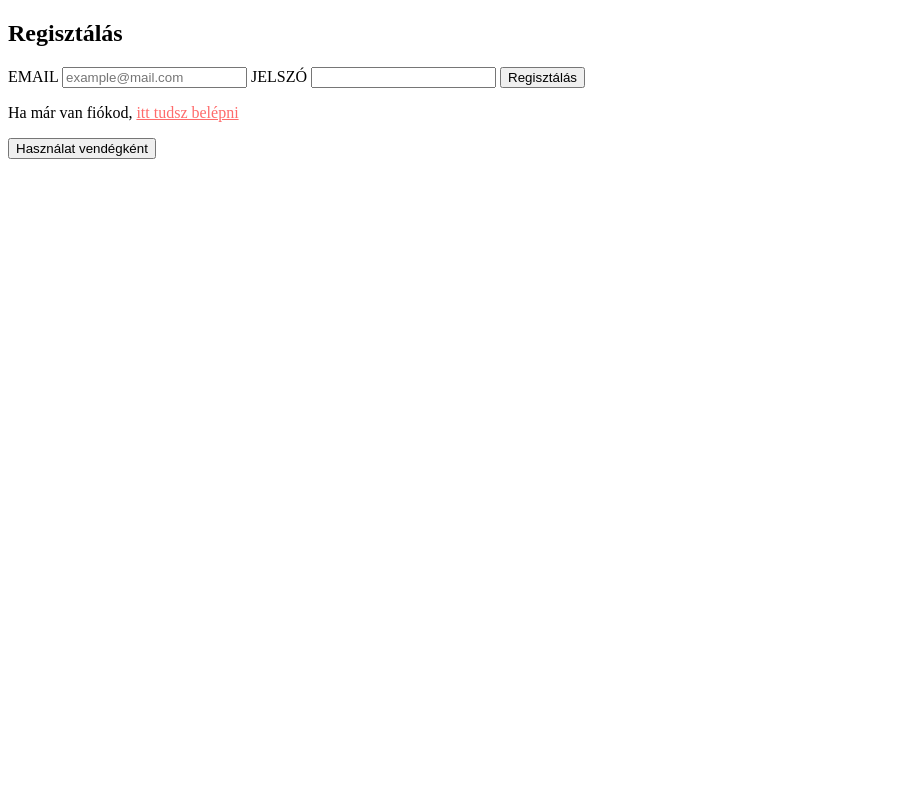
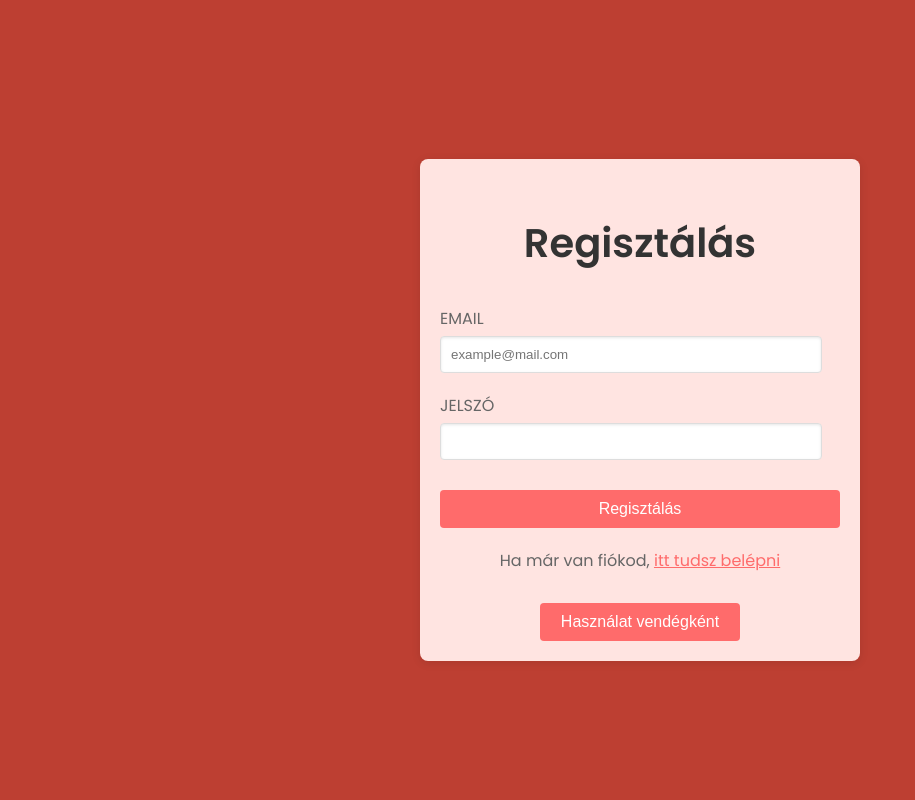
Before and after one commit to nacsacsa/Pomodoro, a PHP site: page /signUp.html in a window 1280 px wide. Shown: the whole page, without its empty margins (0-915 px from the left). Run offline with PHP 8.4, Linux system fonts and the light colour scheme.

Commit message:
login.css font hozzáadása, signUp.html login.css hozzáadása

```diff
--- a/Projekt/Frontend/login.css
+++ b/Projekt/Frontend/login.css
@@ -1,4 +1,5 @@
 body {
+    font-family: 'Poppins', sans-serif;
     background-color: #bd3f32;
     margin: 0;
     padding: 0;
--- a/Projekt/Frontend/login.html
+++ b/Projekt/Frontend/login.html
@@ -6,6 +6,7 @@
           content="width=device-width, user-scalable=no, initial-scale=1.0, maximum-scale=1.0, minimum-scale=1.0">
     <meta http-equiv="X-UA-Compatible" content="ie=edge">
     <title>Bejelentkezés - Pomodoro</title>
+    <link href="https://fonts.googleapis.com/css2?family=Poppins:wght@400;600&display=swap" rel="stylesheet">
     <link rel="stylesheet" href="login.css">
 </head>
 <body>
--- a/Projekt/Frontend/signUp.html
+++ b/Projekt/Frontend/signUp.html
@@ -6,6 +6,8 @@
           content="width=device-width, user-scalable=no, initial-scale=1.0, maximum-scale=1.0, minimum-scale=1.0">
     <meta http-equiv="X-UA-Compatible" content="ie=edge">
     <title>Regisztrálás - Pomodoro</title>
+    <link href="https://fonts.googleapis.com/css2?family=Poppins:wght@400;600&display=swap" rel="stylesheet">
+    <link rel="stylesheet" href="login.css">
 </head>
 <body>
 <div class="container">
```
